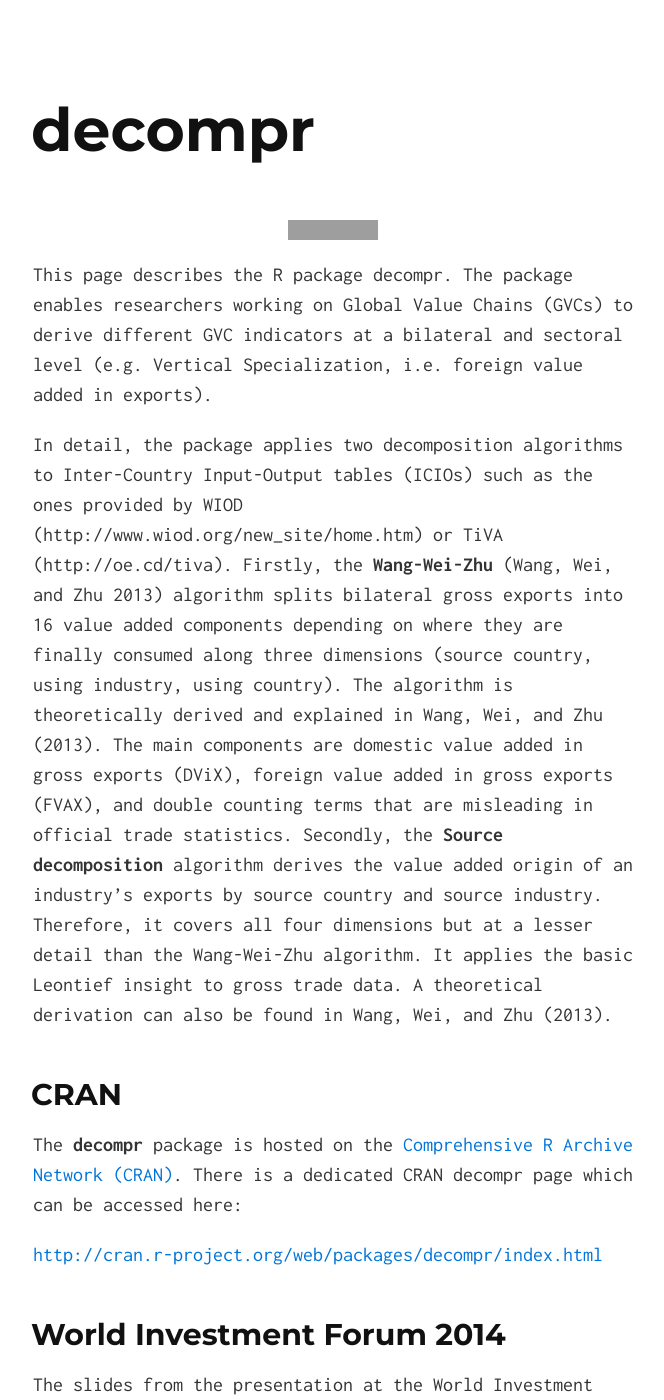
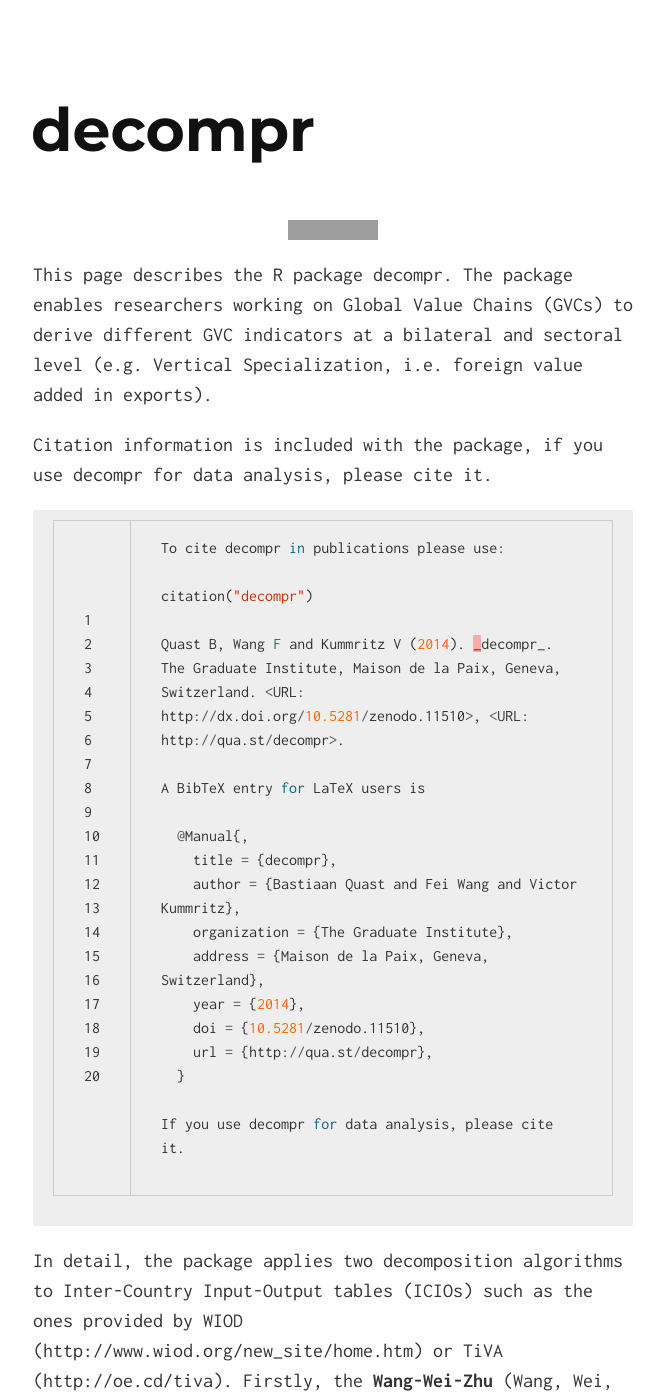
Before and after one commit to bquast/decompr, a Jekyll site: the page built from index.html, in a window 1280 px wide and 1400 px high. Shown: the whole window, without its empty margins (307-971 px from the left). Built offline with Jekyll 4.4.1, drawn with Linux system fonts in a browser that asks for light colours; grey boxes are pictures that could not be loaded.

Commit message:
add citation info

```diff
--- a/_includes/index.md
+++ b/_includes/index.md
@@ -1,6 +1,31 @@
 [![DOI](https://zenodo.org/badge/doi/10.5281/zenodo.11510.png)](http://dx.doi.org/10.5281/zenodo.11510)
 
 This page describes the R package decompr. The package enables researchers working on Global Value Chains (GVCs) to derive different GVC indicators at a bilateral and sectoral level (e.g. Vertical Specialization, i.e. foreign value added in exports).
+
+Citation information is included with the package, if you use decompr for data analysis, please cite it.
+
+{% highlight r linenos %}
+To cite decompr in publications please use:
+
+citation("decompr")
+
+Quast B, Wang F and Kummritz V (2014). _decompr_. The Graduate Institute, Maison de la Paix, Geneva,
+Switzerland. <URL: http://dx.doi.org/10.5281/zenodo.11510>, <URL: http://qua.st/decompr>.
+
+A BibTeX entry for LaTeX users is
+
+  @Manual{,
+    title = {decompr},
+    author = {Bastiaan Quast and Fei Wang and Victor Kummritz},
+    organization = {The Graduate Institute},
+    address = {Maison de la Paix, Geneva, Switzerland},
+    year = {2014},
+    doi = {10.5281/zenodo.11510},
+    url = {http://qua.st/decompr},
+  }
+
+If you use decompr for data analysis, please cite it.
+{% endhighlight %}
 
 In detail, the package applies two decomposition algorithms to Inter-Country Input-Output tables (ICIOs) such as the ones provided by WIOD (http://www.wiod.org/new_site/home.htm) or TiVA (http://oe.cd/tiva). Firstly, the **Wang-Wei-Zhu** (Wang, Wei, and Zhu 2013) algorithm splits bilateral gross exports into 16 value added components depending on where they are finally consumed along three dimensions (source country, using industry, using country). The algorithm is theoretically derived and explained in Wang, Wei, and Zhu (2013). The main components are domestic value added in gross exports (DViX), foreign value added in gross exports (FVAX), and double counting terms that are misleading in official trade statistics.
 Secondly, the **Source decomposition** algorithm derives the value added origin of an industry’s exports by source country and source industry. Therefore, it covers all four dimensions but at a lesser detail than the Wang-Wei-Zhu algorithm. It applies the basic Leontief insight to gross trade data. A theoretical derivation can also be found in Wang, Wei, and Zhu (2013).
```
